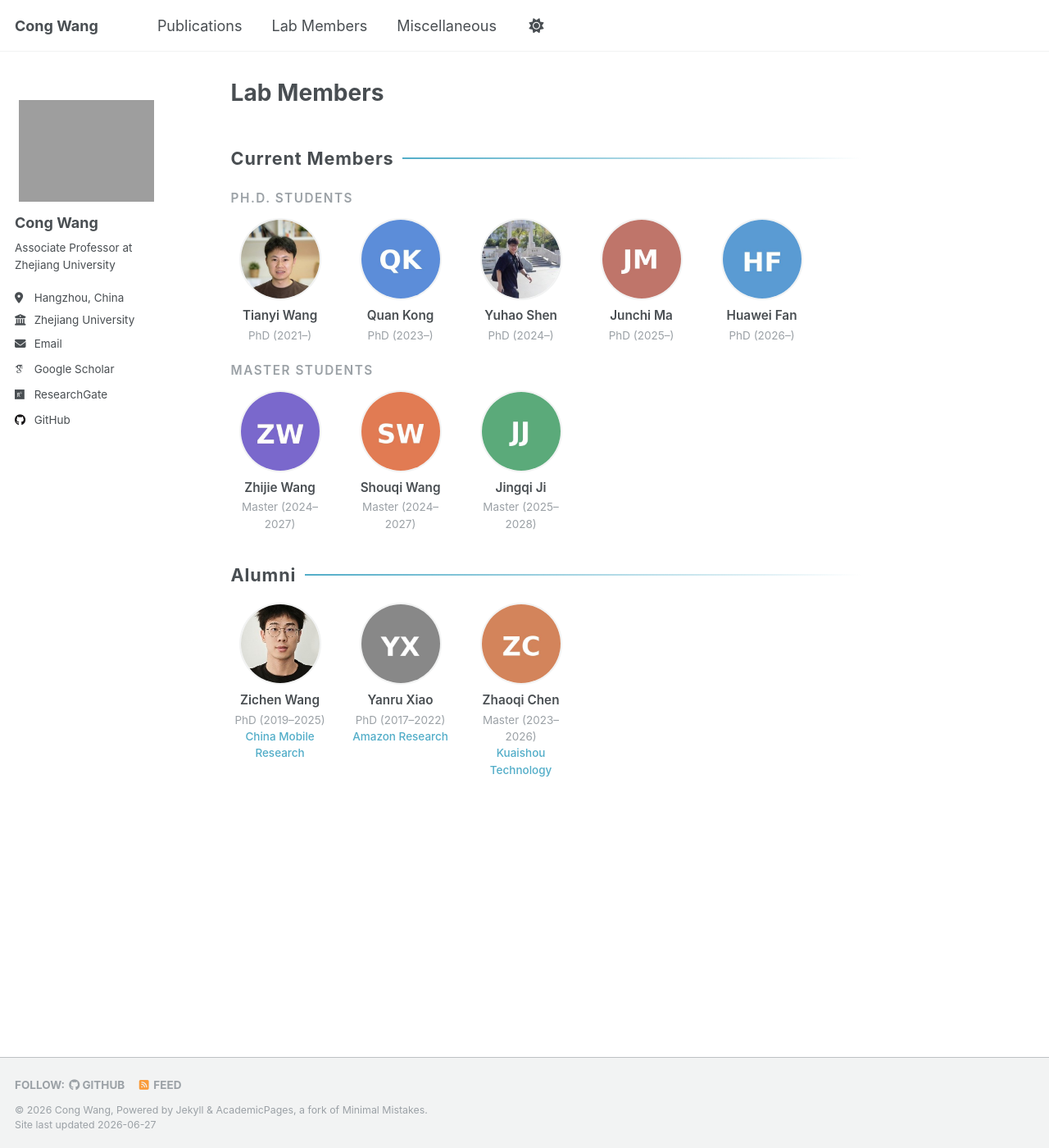
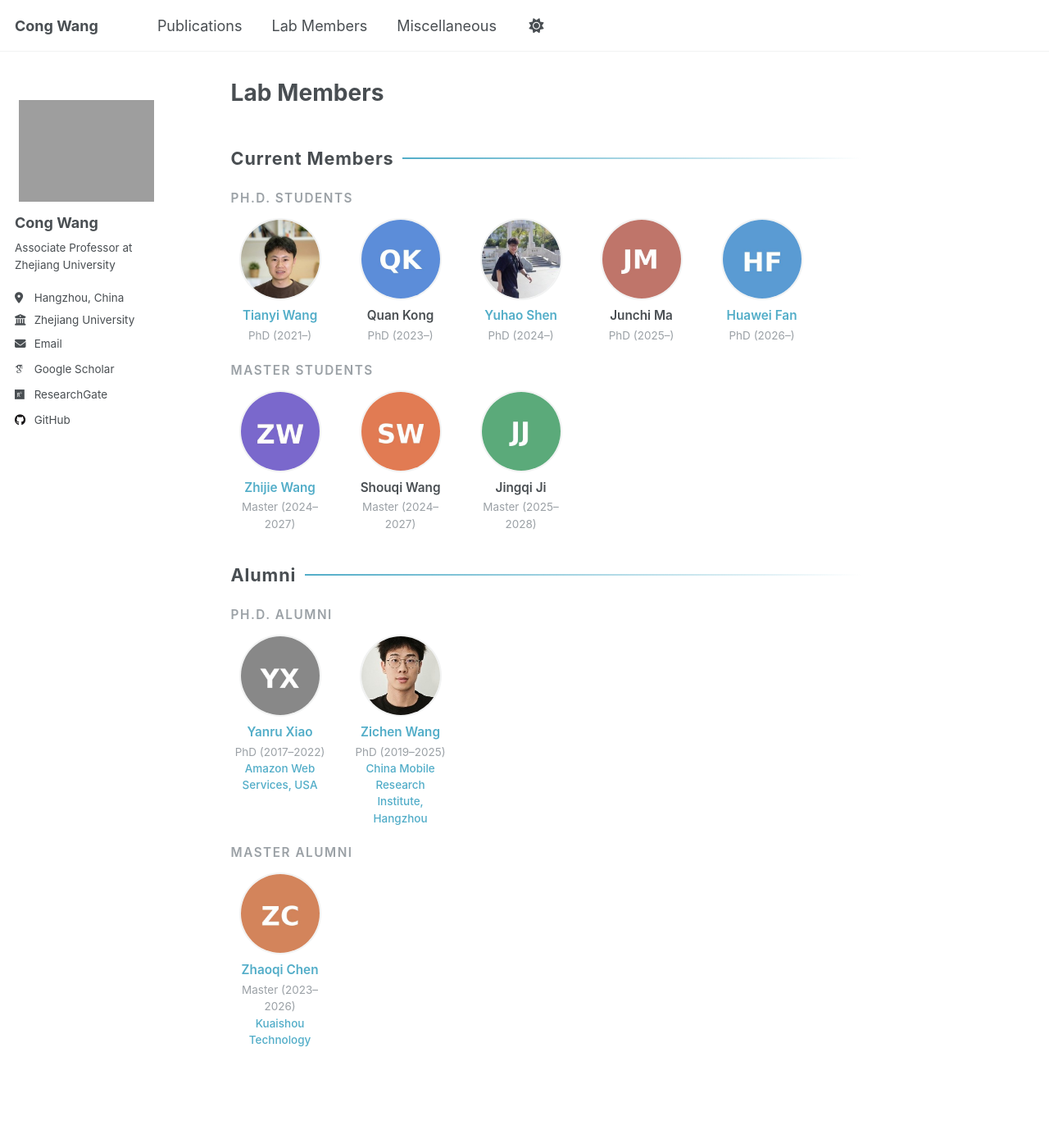
Before and after one commit to cwang-zju/cwang-zju.github.io, a Jekyll site: the page built from _pages/lab.md, in a window 1280 px wide and 1400 px high. Shown: the whole window at 82% size. Built offline with Jekyll 4.4.1, drawn with Linux system fonts in a browser that asks for light colours; some web fonts are replaced.

Commit message:
Update alumni info and move Zhaoqi Chen to alumni

```diff
--- a/_pages/lab.md
+++ b/_pages/lab.md
@@ -71,11 +71,12 @@ author_profile: true
   margin-bottom: 0.25em;
 }
 .member-card .member-name a {
-  color: var(--global-text-color);
+  color: var(--global-link-color);
   text-decoration: none;
+  font-weight: 600;
 }
 .member-card .member-name a:hover {
-  color: var(--global-link-color);
+  text-decoration: underline;
 }
 .member-card .member-role {
   font-size: 0.75em;
@@ -164,19 +165,27 @@ author_profile: true
   <div class="section-line"></div>
 </div>
 
+<div class="subsection-title">Ph.D. Alumni</div>
+
 <div class="member-grid">
+
+  <div class="member-card">
+    <img src="/images/members/yanru-xiao.jpg" alt="Yanru Xiao">
+    <div class="member-name"><a href="https://sites.google.com/view/yr-xiao">Yanru Xiao</a></div>
+    <div class="member-role">PhD (2017–2022)<br><a href="https://aws.amazon.com">Amazon Web Services, USA</a></div>
+  </div>
 
   <div class="member-card">
     <img src="/images/members/zichen-wang.jpg" alt="Zichen Wang">
     <div class="member-name"><a href="mailto:withnorman@zju.edu.cn">Zichen Wang</a></div>
-    <div class="member-role">PhD (2019–2025)<br><a href="https://www.chinamobileltd.com/en/global/home.php">China Mobile Research</a></div>
+    <div class="member-role">PhD (2019–2025)<br><a href="https://www.cmri.com.cn">China Mobile Research Institute, Hangzhou</a></div>
   </div>
 
-  <div class="member-card">
-    <img src="/images/members/yanru-xiao.jpg" alt="Yanru Xiao">
-    <div class="member-name"><a href="https://sites.google.com/view/yr-xiao">Yanru Xiao</a></div>
-    <div class="member-role">PhD (2017–2022)<br><a href="https://www.amazon.science">Amazon Research</a></div>
-  </div>
+</div>
+
+<div class="subsection-title">Master Alumni</div>
+
+<div class="member-grid">
 
   <div class="member-card">
     <img src="/images/members/zhaoqi-chen.jpg" alt="Zhaoqi Chen">
```
